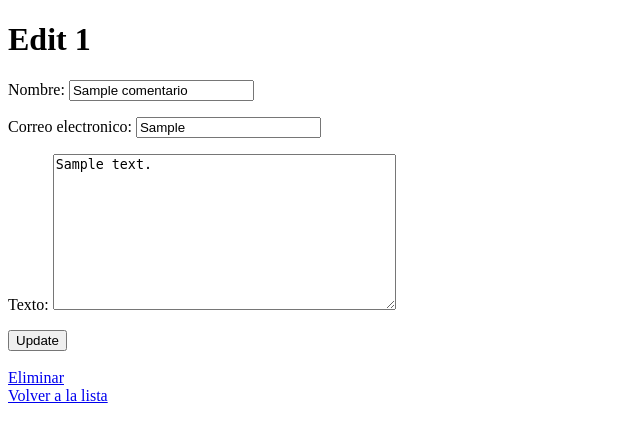
After one commit to JoseMan72/proyecto_Comentarios, a Django app: page /comentario/1/edit/ in a window 1280 px wide. The commit adds this page. Shown: the top 442 px of the page, without its empty margins (0-640 px from the left). Run offline with Django 4.2, Linux system fonts and the light colour scheme; tables that the repository leaves empty hold one stand-in row (values such as "Sample post").

Commit message:
CRUD funcional

```diff
--- /dev/null
+++ b/Comentarios/templates/Comentarios/comentario_edit.html
@@ -0,0 +1,20 @@
+<!DOCTYPE html>
+<html lang="es">
+<head>
+    <meta charset="UTF-8">
+    <meta name="viewport" content="width=device-width, initial-scale=1.0">
+    <title>Edit</title>
+</head>
+<body>
+    <h1>Edit {{ comentario.pk }}</h1>
+    <form action="{% url 'comentario_edit' pk=comentario.pk %}" method="post">
+        {% csrf_token %}
+        {{ form.as_p }}
+        <input type="submit" value="Update">
+    </form>
+    <br>
+    <a href="{% url 'comentario_delete' pk=comentario.pk %}">Eliminar</a>
+    <br>
+    <a href="{% url 'lista_comentarios' %}">Volver a la lista</a>
+</body>
+</html>
--- a/Comentarios/templates/Comentarios/confirmacion.html
+++ b/Comentarios/templates/Comentarios/confirmacion.html
@@ -19,5 +19,9 @@
 			<li>Email: {{ comentario.correo_electronico }}</li>
 			<li>Comentario: {{ comentario.texto }}</li>
 		</ul>
+		<a href="{% url 'comentario_edit' %}">Editar</a>
+		<br />
+		<br />
+		<a href="{% url 'comentario_delete' %}">Eliminar</a>
 	</body>
 </html>
--- a/Comentarios/templates/Comentarios/formulario.html
+++ b/Comentarios/templates/Comentarios/formulario.html
@@ -8,10 +8,10 @@
 <body>
    <h1>Formulario</h1>
    <a href="{% url 'lista_comentarios' %}">Lista de comentarios</a>
-   <form action="{% url 'confirmacion' %}" method="post">
+   <form action="{% url 'formulario' %}" method="POST">
       {% csrf_token %}
       {{ form.as_p }}
-      <button type="submit">Enviar</button>
+      <input type="submit" value="Enviar">
    </form>
 </body>
 </html>
--- a/Comentarios/templates/Comentarios/lista_Comentarios.html
+++ b/Comentarios/templates/Comentarios/lista_Comentarios.html
@@ -12,9 +12,7 @@
    <ul>
       {% for comentario in comentarios %}
       <li>
-         Nombre: {{ comentario.nombre }} <br>
-         Email: {{ comentario.correo_electronico }} <br>
-         Comentario: {{ comentario.texto }} <br>
+         <a href="{% url 'comentario_edit' comentario.pk %}">{{ comentario.nombre }}</a>
          <br>
       </li>
       {% empty %}
--- a/Comentarios/urls.py
+++ b/Comentarios/urls.py
@@ -1,8 +1,10 @@
 from django.urls import path
-from . import views
+from .views import Lista_comentarios, Formulario, DetailsConfirmacion, EditComentario, DeleteComentario
 
 urlpatterns = [
-   path('', views.Lista_comentarios, name='lista_comentarios'),
-   path('formulario/', views.Formulario.as_view(), name='formulario'),
-   path('confirmacion/', views.Confirmacion.as_view(), name='confirmacion'),
+   path('', Lista_comentarios.as_view(), name='lista_comentarios'),
+   path('formulario/', Formulario.as_view(), name='formulario'),
+   path('confirmacion/<int:pk>/', DetailsConfirmacion.as_view(), name='confirmacion'),
+   path('comentario/<int:pk>/edit/', EditComentario.as_view(), name='comentario_edit'),
+   path('comentario/<int:pk>/delete/', DeleteComentario.as_view(), name='comentario_delete'),
 ]
--- a/Comentarios/views.py
+++ b/Comentarios/views.py
@@ -1,5 +1,7 @@
 from django.shortcuts import render
 from django.views import View
+from django.views.generic import ListView, DetailView, FormView, UpdateView, DeleteView
+from django.urls import reverse_lazy
 from .models import Comentario
 from .forms import ComentarioForm
 
@@ -10,6 +12,7 @@ from .forms import ComentarioForm
 #confirmación: Implementa una página de confirmación que muestre un mensaje de agradecimiento después de enviar el formulario.
 #Lista_comentarios: crea una vista para una web que muestre un listado con todos los comentarios.
 
+'''
 class Formulario(View):
    def get(self, request):
       form = ComentarioForm()
@@ -31,3 +34,32 @@ class Confirmacion(View):
    def get(self, request):
       form = ComentarioForm()
       return render(request, 'Comentarios/confirmacion.html', {'form': form})
+'''
+class Formulario(FormView):
+   form_class = ComentarioForm
+   template_name = 'Comentarios/formulario.html'
+   success_url = reverse_lazy('confirmacion')
+
+   def form_valid(self, form):
+      form.save()
+      return super().form_valid(form)
+
+class Lista_comentarios(ListView):
+   model = Comentario
+   template_name = 'Comentarios/lista_comentarios.html'
+   context_object_name = 'comentarios'
+
+class DetailsConfirmacion(DetailView):
+   model = Comentario
+   template_name = 'Comentarios/confirmacion.html'
+   context_object_name = 'comentario'
+
+class EditComentario(UpdateView):
+   model = Comentario
+   fields = ['nombre', 'correo_electronico', 'texto']
+   template_name_suffix = "_edit"
+   success_url = reverse_lazy('lista_comentarios')
+
+class DeleteComentario(DeleteView):
+   model = Comentario
+   success_url = reverse_lazy('lista_comentarios')
```
Also changed, not shown: Comentarios/templates/Comentarios/comentario_confirm_delete.html (added, +17 -0 lines).
